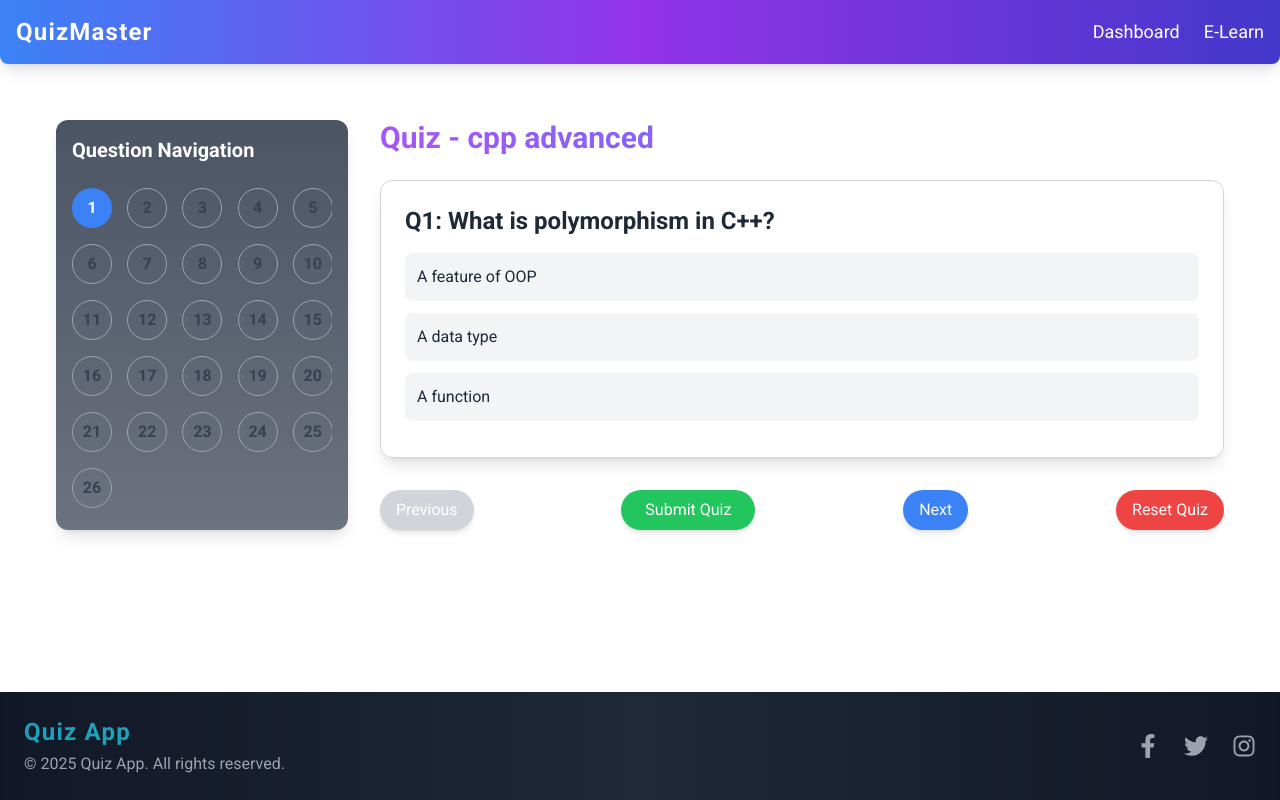
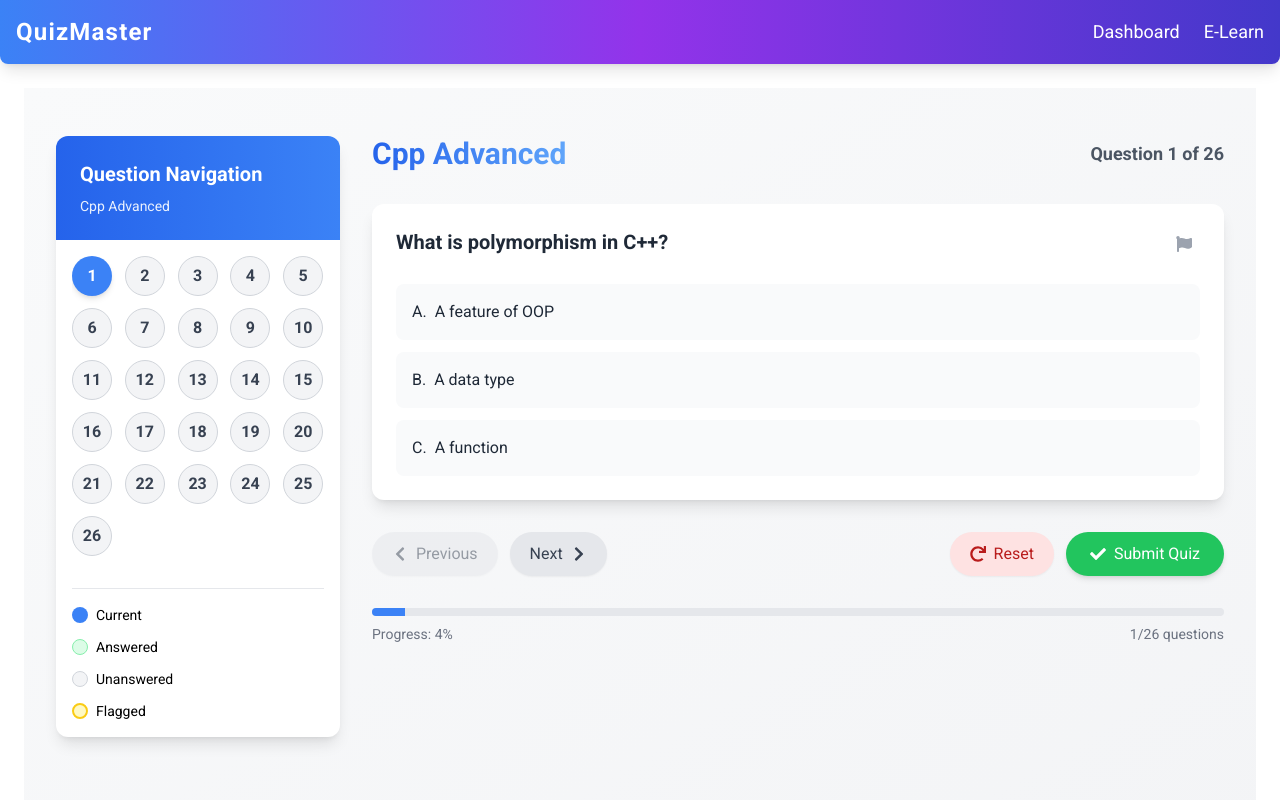
Before and after one commit to byteom/quiz-lab, a React (Vite) app: page /quiz/cpp_advanced in a window 1280 px wide. Shown: the top 800 px of the page. Built offline with nearby package versions, Linux system fonts and the light colour scheme.

Commit message:
enhance: redesigned Quiz UI with animations and progress bar

```diff
--- a/src/pages/Quiz.jsx
+++ b/src/pages/Quiz.jsx
@@ -1,9 +1,9 @@
-// src/pages/Quiz.jsx
-
 import { useParams, useNavigate } from 'react-router-dom';
 import { useState, useEffect } from 'react';
+import { motion, AnimatePresence } from 'framer-motion';
+import { FaChevronLeft, FaChevronRight, FaCheck, FaRedo, FaFlag } from 'react-icons/fa';
+import { ImSpinner8 } from 'react-icons/im';
 
-// Dynamically import JSON data files based on chapter ID
 const loadQuizData = async (chapterId) => {
   try {
     const module = await import(`../data/${chapterId}.json`);
@@ -23,16 +23,30 @@ function Quiz() {
   const [userAnswers, setUserAnswers] = useState(
     JSON.parse(localStorage.getItem(`quiz-${chapterId}`)) || {}
   );
+  const [isLoading, setIsLoading] = useState(true);
+  const [flaggedQuestions, setFlaggedQuestions] = useState(
+    JSON.parse(localStorage.getItem(`flagged-${chapterId}`)) || new Set()
+  );
 
   useEffect(() => {
-    loadQuizData(chapterId).then(setQuestions);
+    const fetchData = async () => {
+      setIsLoading(true);
+      const data = await loadQuizData(chapterId);
+      setQuestions(data);
+      setIsLoading(false);
+    };
+    fetchData();
   }, [chapterId]);
 
   const handleAnswer = (option) => {
-    setUserAnswers((prev) => ({
+    setUserAnswers((prev) => {
+      const newAnswers = {
         ...prev,
         [currentIndex]: option,
-    }));
+      };
+      localStorage.setItem(`quiz-${chapterId}`, JSON.stringify(newAnswers));
+      return newAnswers;
+    });
   };
 
   const handleNext = () => {
@@ -48,105 +62,241 @@ function Quiz() {
   };
 
   const handleSubmit = () => {
-    localStorage.setItem(`quiz-${chapterId}`, JSON.stringify(userAnswers));
     navigate(`/result/${chapterId}`);
   };
 
   const handleReset = () => {
+    if (window.confirm("Are you sure you want to reset all your answers?")) {
       localStorage.removeItem(`quiz-${chapterId}`);
       setUserAnswers({});
       setCurrentIndex(0);
+    }
   };
 
+  const toggleFlagQuestion = (index) => {
+    setFlaggedQuestions(prev => {
+      const newFlags = new Set(prev);
+      if (newFlags.has(index)) {
+        newFlags.delete(index);
+      } else {
+        newFlags.add(index);
+      }
+      localStorage.setItem(`flagged-${chapterId}`, JSON.stringify(Array.from(newFlags)));
+      return newFlags;
+    });
+  };
+
+  const formatChapterTitle = (id) => {
+    return id.replace(/_/g, ' ')
+             .replace(/\b\w/g, l => l.toUpperCase());
+  };
+
+  if (isLoading) {
+    return (
+      <div className="flex items-center justify-center min-h-screen">
+        <motion.div
+          animate={{ rotate: 360 }}
+          transition={{ duration: 1, repeat: Infinity, ease: "linear" }}
+          className="text-blue-500 text-4xl"
+        >
+          <ImSpinner8 />
+        </motion.div>
+      </div>
+    );
+  }
+
   if (questions.length === 0) {
-    return <p>Loading questions...</p>;
+    return (
+      <div className="flex items-center justify-center min-h-screen">
+        <div className="text-center p-8 bg-white rounded-xl shadow-lg max-w-md">
+          <h2 className="text-2xl font-bold text-red-500 mb-4">Quiz Not Available</h2>
+          <p className="text-gray-600 mb-6">We couldn&#39;t load the quiz questions for this chapter.</p>
+          <button
+            onClick={() => navigate(-1)}
+            className="px-6 py-2 bg-blue-500 text-white rounded-full hover:bg-blue-600 transition"
+          >
+            Back to Dashboard
+          </button>
+        </div>
+      </div>
+    );
   }
 
   return (
-    <div className="container mx-auto p-8 flex">
+    <div className="min-h-screen bg-gradient-to-br from-gray-50 to-gray-100 py-12 px-4 sm:px-6 lg:px-8">
+      <div className="max-w-7xl mx-auto">
+        <div className="flex flex-col lg:flex-row gap-8">
           {/* Sidebar for question navigation */}
-      <div className="w-1/4 p-4 bg-gradient-to-b from-gray-600 to-gray-500 text-white rounded-xl shadow-lg">
-        <h2 className="text-xl font-bold mb-6">Question Navigation</h2>
+          <div className="w-full lg:w-1/4 bg-white rounded-xl shadow-lg overflow-hidden">
+            <div className="p-6 bg-gradient-to-r from-blue-600 to-blue-500 text-white">
+              <h2 className="text-xl font-bold mb-2">Question Navigation</h2>
+              <p className="text-sm opacity-90">{formatChapterTitle(chapterId)}</p>
+            </div>
 
-        {/* Scrollable navigation with circular buttons */}
-        <div className="grid grid-cols-5 gap-4 overflow-y-auto max-h-[320px] custom-scrollbar">
+            <div className="p-4">
+              <div className="grid grid-cols-5 gap-3 overflow-y-auto max-h-[320px] custom-scrollbar pb-2">
                 {questions.map((_, index) => (
-            <button
+                  <motion.button
                     key={index}
+                    whileHover={{ scale: 1.05 }}
+                    whileTap={{ scale: 0.95 }}
                     onClick={() => setCurrentIndex(index)}
-              className={`w-10 h-10 rounded-full text-center font-semibold transition transform hover:scale-105 ${
+                    className={`w-10 h-10 rounded-full flex items-center justify-center font-semibold transition-all ${
                       index === currentIndex
-                  ? 'bg-blue-500 text-white'            // Current question color
+                        ? 'bg-blue-500 text-white shadow-md'            // Current question
                         : userAnswers[index]
-                  ? 'bg-red-500 text-white'             // Attempted question color
-                  : 'border border-gray-400 text-gray-700' // Unattempted question color
-              }`}
+                        ? 'bg-green-100 text-green-800 border border-green-300' // Answered
+                        : 'bg-gray-100 text-gray-700 border border-gray-300'     // Unanswered
+                    } ${flaggedQuestions.has(index) ? 'ring-2 ring-yellow-400' : ''}`}
                   >
                     {index + 1}
-            </button>
+                  </motion.button>
                 ))}
+              </div>
+
+              <div className="mt-6 pt-4 border-t border-gray-200">
+                <div className="flex items-center mb-3">
+                  <div className="w-4 h-4 rounded-full bg-blue-500 mr-2"></div>
+                  <span className="text-sm">Current</span>
+                </div>
+                <div className="flex items-center mb-3">
+                  <div className="w-4 h-4 rounded-full bg-green-100 border border-green-300 mr-2"></div>
+                  <span className="text-sm">Answered</span>
+                </div>
+                <div className="flex items-center mb-3">
+                  <div className="w-4 h-4 rounded-full bg-gray-100 border border-gray-300 mr-2"></div>
+                  <span className="text-sm">Unanswered</span>
+                </div>
+                <div className="flex items-center">
+                  <div className="w-4 h-4 rounded-full bg-yellow-100 border-2 border-yellow-400 mr-2"></div>
+                  <span className="text-sm">Flagged</span>
+                </div>
+              </div>
             </div>
           </div>
 
           {/* Main quiz content */}
-      <div className="w-3/4 pl-8">
-        <h2 className="text-3xl font-bold text-transparent bg-clip-text bg-gradient-to-r from-purple-500 to-blue-500 mb-6">
-          Quiz - {chapterId.replace('_', ' ')}
+          <div className="w-full lg:w-3/4">
+            <div className="flex justify-between items-center mb-8">
+              <h2 className="text-3xl font-bold text-transparent bg-clip-text bg-gradient-to-r from-blue-600 to-blue-400">
+                {formatChapterTitle(chapterId)}
               </h2>
+              <div className="text-lg font-semibold text-gray-600">
+                Question {currentIndex + 1} of {questions.length}
+              </div>
+            </div>
 
-        {/* Display current question */}
-        <div className="bg-white/20 backdrop-blur-lg p-6 rounded-xl shadow-lg border border-gray-300 mb-8">
-          <p className="text-2xl font-semibold text-gray-800">
-            Q{currentIndex + 1}: {questions[currentIndex].question}
+            <AnimatePresence mode="wait">
+              <motion.div
+                key={currentIndex}
+                initial={{ opacity: 0, x: 50 }}
+                animate={{ opacity: 1, x: 0 }}
+                exit={{ opacity: 0, x: -50 }}
+                transition={{ duration: 0.3 }}
+                className="bg-white rounded-xl shadow-lg overflow-hidden mb-8"
+              >
+                <div className="p-6">
+                  <div className="flex justify-between items-start mb-4">
+                    <p className="text-xl font-semibold text-gray-800">
+                      {questions[currentIndex].question}
                     </p>
-          <div className="mt-4">
+                    <button
+                      onClick={() => toggleFlagQuestion(currentIndex)}
+                      className={`p-2 rounded-full ${flaggedQuestions.has(currentIndex) ? 'text-yellow-500 bg-yellow-50' : 'text-gray-400 hover:text-yellow-500'}`}
+                    >
+                      <FaFlag />
+                    </button>
+                  </div>
+
+                  <div className="space-y-3 mt-6">
                     {questions[currentIndex].options.map((option, idx) => (
-              <button
+                      <motion.button
                         key={idx}
+                        whileHover={{ scale: 1.01 }}
+                        whileTap={{ scale: 0.99 }}
                         onClick={() => handleAnswer(option)}
-                className={`block w-full text-left p-3 mb-3 rounded-lg transition-transform transform hover:scale-105 ${
+                        className={`w-full text-left p-4 rounded-lg transition-all ${
                           userAnswers[currentIndex] === option
-                    ? 'bg-blue-500 text-white'
-                    : 'bg-gray-100 text-gray-800'
+                            ? 'bg-blue-500 text-white shadow-md'
+                            : 'bg-gray-50 hover:bg-gray-100 text-gray-800'
                         }`}
                       >
-                {option}
-              </button>
+                        <div className="flex items-center">
+                          <span className="font-medium">{String.fromCharCode(65 + idx)}.</span>
+                          <span className="ml-2">{option}</span>
+                        </div>
+                      </motion.button>
                     ))}
                   </div>
                 </div>
+              </motion.div>
+            </AnimatePresence>
 
-        {/* Navigation and Reset buttons */}
-        <div className="flex justify-between items-center mt-6">
-          <button
+            {/* Navigation buttons */}
+            <div className="flex flex-col sm:flex-row justify-between items-center gap-4">
+              <div className="flex gap-3">
+                <motion.button
+                  whileHover={{ scale: 1.05 }}
+                  whileTap={{ scale: 0.95 }}
                   onClick={handlePrev}
                   disabled={currentIndex === 0}
-            className="px-4 py-2 bg-gray-400 text-white rounded-full shadow-md hover:bg-gray-500 disabled:bg-gray-300 transition duration-300"
+                  className="flex items-center gap-2 px-5 py-2.5 bg-gray-200 text-gray-700 rounded-full shadow-sm hover:bg-gray-300 disabled:opacity-50 disabled:cursor-not-allowed transition"
                 >
+                  <FaChevronLeft />
                   Previous
-          </button>
+                </motion.button>
 
-          <button
-            onClick={handleSubmit}
-            className="px-6 py-2 bg-green-500 text-white rounded-full shadow-md hover:bg-green-600 transition-transform transform hover:scale-105"
-          >
-            Submit Quiz
-          </button>
-
-          <button
+                <motion.button
+                  whileHover={{ scale: 1.05 }}
+                  whileTap={{ scale: 0.95 }}
                   onClick={handleNext}
                   disabled={currentIndex === questions.length - 1}
-            className="px-4 py-2 bg-blue-500 text-white rounded-full shadow-md hover:bg-blue-600 transition-transform transform hover:scale-105"
+                  className="flex items-center gap-2 px-5 py-2.5 bg-gray-200 text-gray-700 rounded-full shadow-sm hover:bg-gray-300 disabled:opacity-50 disabled:cursor-not-allowed transition"
                 >
                   Next
-          </button>
+                  <FaChevronRight />
+                </motion.button>
+              </div>
 
-          <button
+              <div className="flex gap-3">
+                <motion.button
+                  whileHover={{ scale: 1.05 }}
+                  whileTap={{ scale: 0.95 }}
                   onClick={handleReset}
-            className="px-4 py-2 bg-red-500 text-white rounded-full shadow-md hover:bg-red-600 transition-transform transform hover:scale-105"
+                  className="flex items-center gap-2 px-5 py-2.5 bg-red-100 text-red-700 rounded-full shadow-sm hover:bg-red-200 transition"
                 >
-            Reset Quiz
-          </button>
+                  <FaRedo />
+                  Reset
+                </motion.button>
+
+                <motion.button
+                  whileHover={{ scale: 1.05 }}
+                  whileTap={{ scale: 0.95 }}
+                  onClick={handleSubmit}
+                  className="flex items-center gap-2 px-6 py-2.5 bg-green-500 text-white rounded-full shadow-md hover:bg-green-600 transition"
+                >
+                  <FaCheck />
+                  Submit Quiz
+                </motion.button>
+              </div>
+            </div>
+
+            {/* Progress indicator */}
+            <div className="mt-8">
+              <div className="h-2 bg-gray-200 rounded-full overflow-hidden">
+                <motion.div
+                  initial={{ width: 0 }}
+                  animate={{ width: `${((currentIndex + 1) / questions.length) * 100}%` }}
+                  transition={{ duration: 0.5 }}
+                  className="h-full bg-blue-500"
+                />
+              </div>
+              <div className="flex justify-between text-sm text-gray-500 mt-2">
+                <span>Progress: {Math.round(((currentIndex + 1) / questions.length) * 100)}%</span>
+                <span>{currentIndex + 1}/{questions.length} questions</span>
+              </div>
+            </div>
+          </div>
         </div>
       </div>
     </div>
```
Lines whose indentation alone changed are shown as unchanged.
